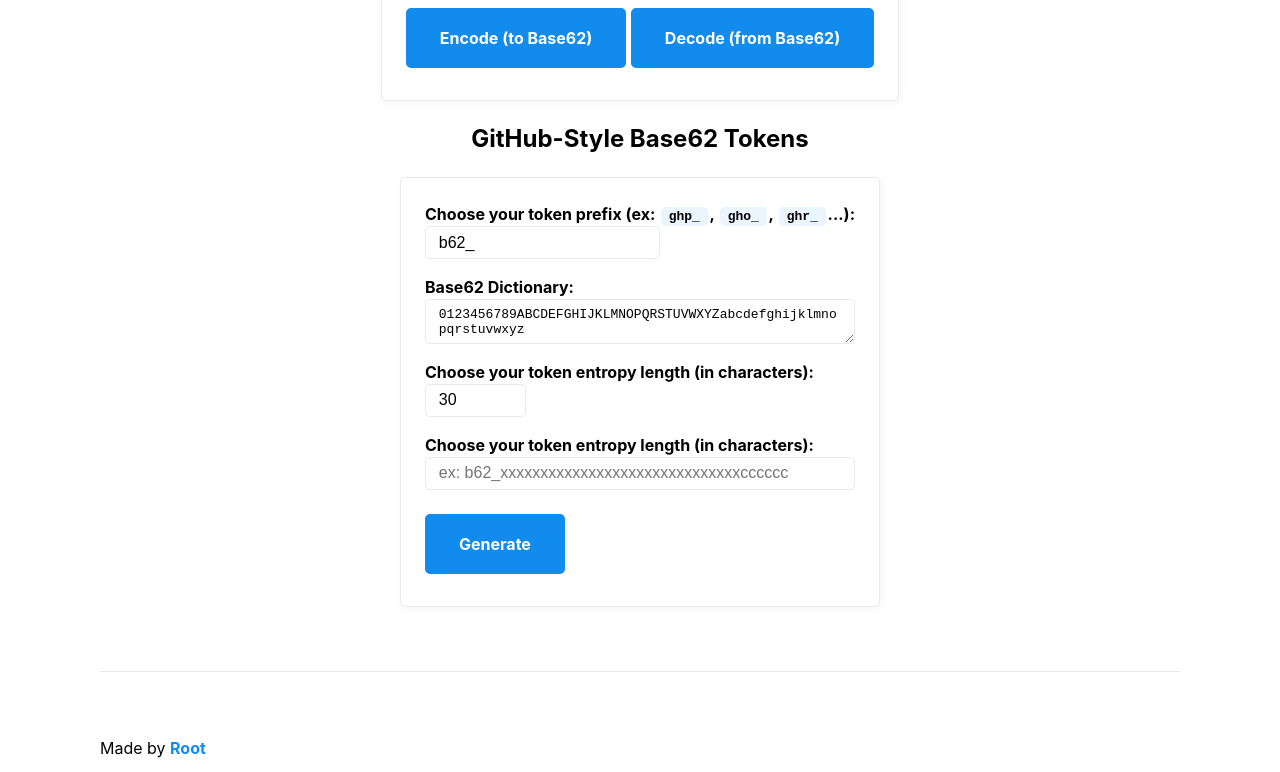
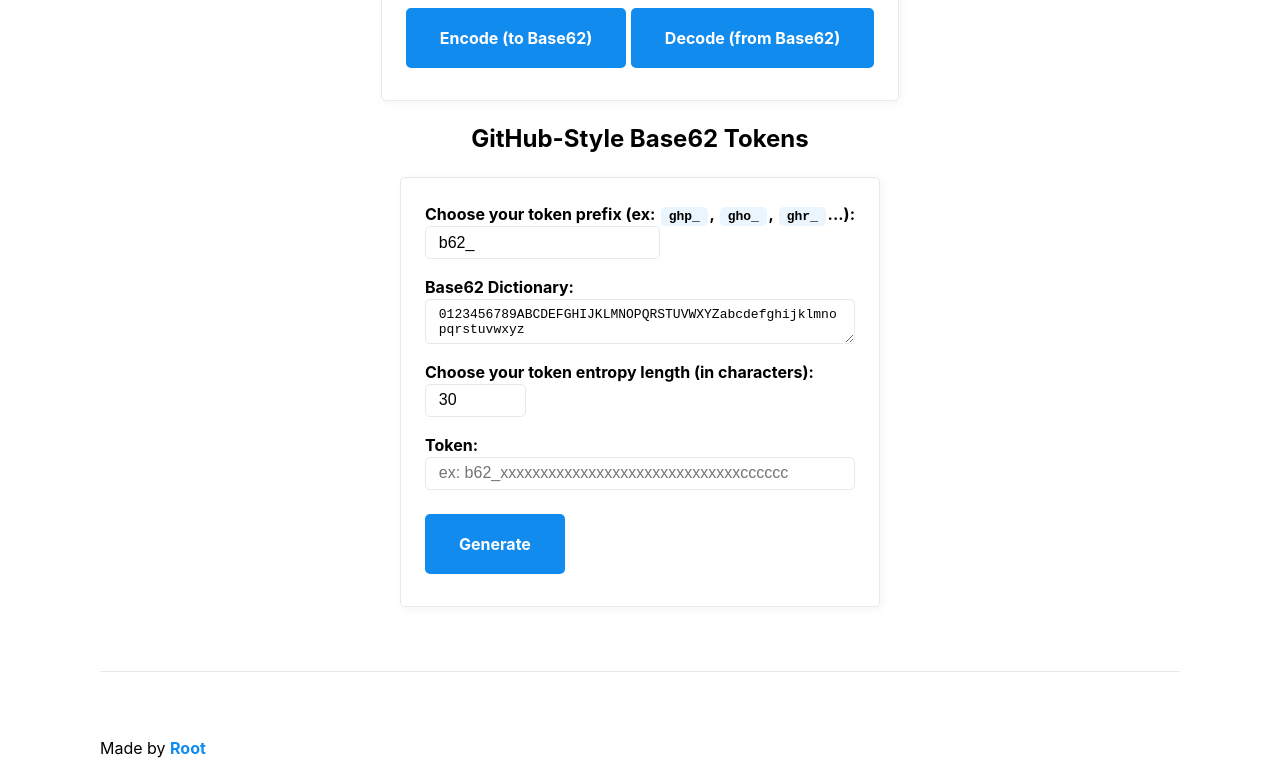
Before and after one commit to therootcompany/base62.js, a website with bundled scripts: page index.html in a window 1280 px wide. Shown: the part 588-1360 px from the top of the page. Built offline with nearby package versions, Linux system fonts and the light colour scheme.

Commit message:
fix(docs): typo in token label

```diff
--- a/index.html
+++ b/index.html
@@ -93,7 +93,7 @@
           </label>
 
           <label
-            >Choose your token entropy length (in characters):
+            >Token:
             <input
               name="token"
               type="text"
```
